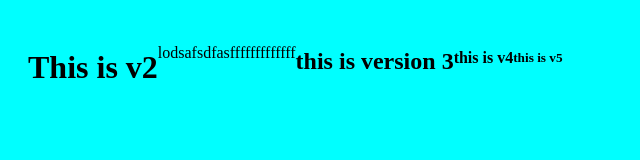
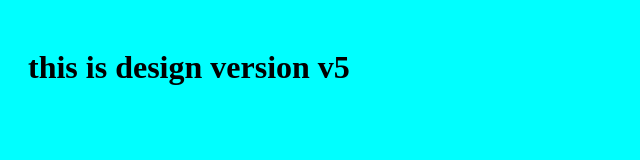
Before and after one commit to vinayyerne/demo, a plain HTML site: page index.html in a window 1280 px wide. Shown: the whole page, without its empty margins (0-640 px from the left). Drawn offline with Linux system fonts and the light colour scheme.

Commit message:
changed H1

```diff
--- a/index.html
+++ b/index.html
@@ -8,7 +8,7 @@
 
 </head>
 <body>
-    <h1> This is v2 </h1>
+    <!-- <h1> This is v2 </h1>
     <p>lodsafsdfasfffffffffffff
     </p>
     <h2>
@@ -16,9 +16,9 @@
     </h2>
     <h4>
         this is v4
-    </h4>
-    <h5>
-        this is v5
-    </h5>
+    </h4> -->
+    <h1>
+        this is design version v5
+    </h1>
 </body>
 </html>
```
